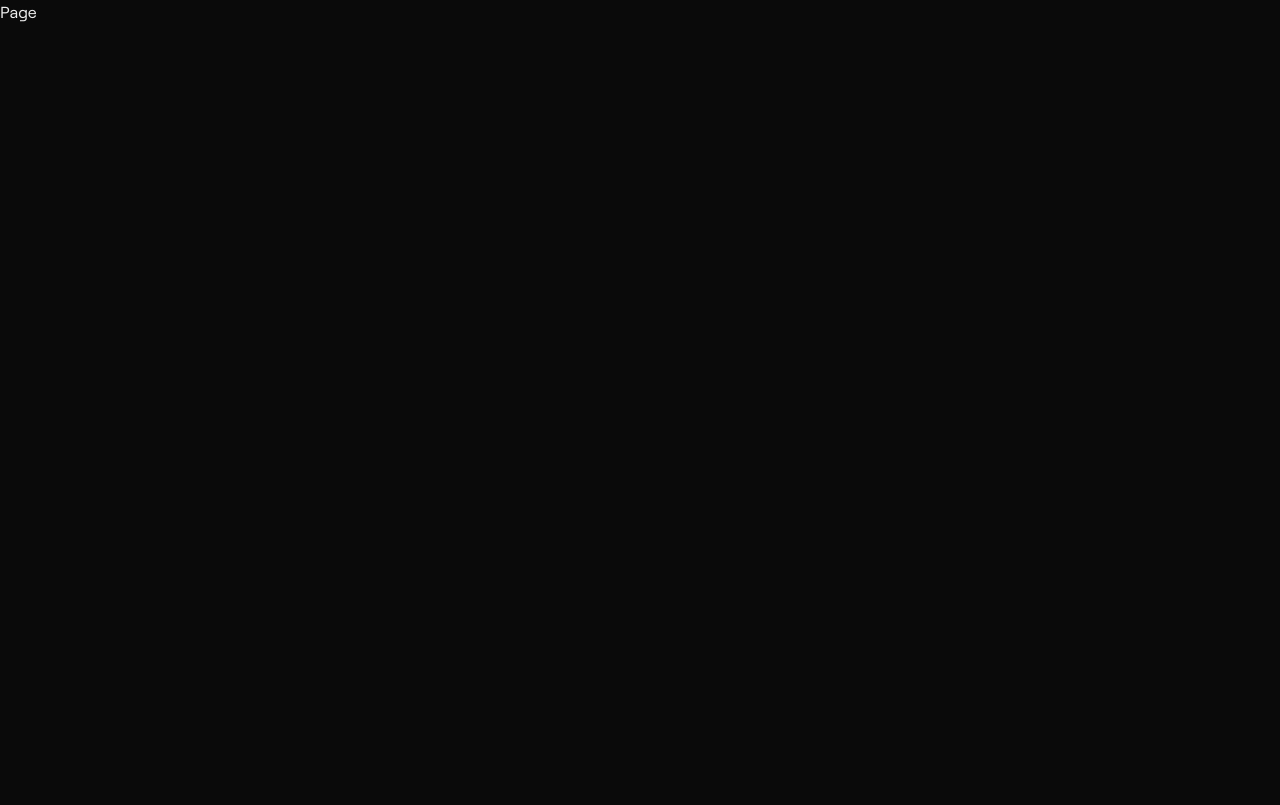
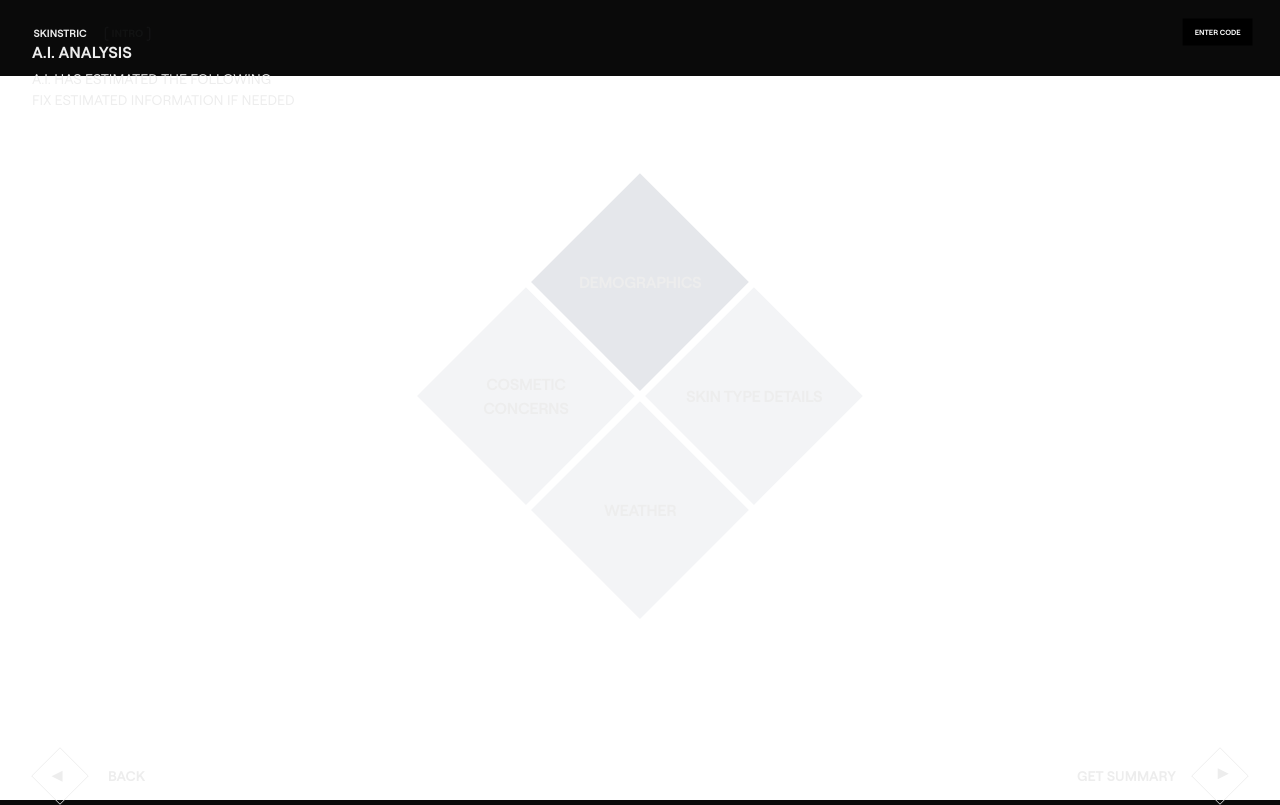
Before and after one commit to Graylen1019/skinstric-intern, a Next.js app: page /select in a window 1280 px wide. Built offline with nearby package versions, Linux system fonts and the light colour scheme.

Commit message:
minor tweaks to responsivness and constincey, add catch block to fetch in phase one. started summary page.

```diff
--- a/src/app/result/page.tsx
+++ b/src/app/result/page.tsx
@@ -39,7 +39,12 @@ const Page = () => {
 
       try {
         responseData = JSON.parse(responseText);
-      } catch {}
+      } catch (err) {
+        console.log(err)
+        throw new Error(
+          `HTTP error! Status: ${response.status}.`
+        );
+      }
 
       if (!response.ok) {
         const errorMessage =
--- a/src/app/select/page.tsx
+++ b/src/app/select/page.tsx
@@ -1,9 +1,199 @@
+"use client";
+
+import { Navbar } from "@/modules/navbar";
+import Image from "next/image";
+import Link from "next/link";
+import { useState } from "react";
+
 const Page = () => {
-    return (
-        <div>
-            Page
+  const [showMedium, setShowMedium] = useState(false);
+  const [showBig, setShowBig] = useState(false);
+  const [showSmall, setShowSmall] = useState(false);
+
+  return (
+    <>
+      <Navbar />
+      <>
+        <div className="absolute top-10 left-8 text-left">
+          <h1 className="text-base font-semibold leading-[-24px ]tracking-tight">
+            A.I. ANALYSIS
+          </h1>
+          <p className="text-sm mt-1 text-muted-foreground uppercase leading-[-24px] space-y-6">
+            A.I. has estimated the following
+            <br />
+            Fix estimated information if needed
+          </p>
         </div>
-     );
-}
+        <div className="h-[80vh] flex flex-col items-center justify-center bg-white">
+          <div className="relative">
+            <div className="absolute inset-0 flex items-center justify-center pointer-events-none">
+              <div
+                aria-label="small-square"
+                className="absolute inset-0 flex items-center justify-center z-0"
+              >
+                <div
+                  className={`absolute transition-all duration-400 w-[400px] h-[400px] ${
+                    showSmall
+                      ? "opacity-100 scale-[1.5]"
+                      : "opacity-0 scale-[1]"
+                  }`}
+                >
+                  <Image
+                    id="small"
+                    loading="lazy"
+                    width={602}
+                    height={602}
+                    alt="small-square"
+                    src={"/Rectangle%202779.png"}
+                    className="filter brightness-0 absolute h-full w-full inset-0 object-contain"
+                  />
+                </div>
+              </div>
+              <div
+                aria-label="medium-square"
+                className="absolute inset-0 flex items-center justify-center z-0"
+              >
+                <div
+                  className={`absolute transition-all duration-400 w-[550px] h-[550px] ${
+                    showMedium
+                      ? "opacity-100 scale-[1.25]"
+                      : "opacity-0 scale-[1]"
+                  }`}
+                >
+                  <Image
+                    id="medium"
+                    alt="medium-square"
+                    loading="lazy"
+                    width={682}
+                    height={682}
+                    src={"/Rectangle%202780.png"}
+                    className="filter brightness-0 absolute h-full w-full inset-0 object-contain"
+                  />
+                </div>
+              </div>
+              <div
+                aria-label="big-square"
+                className="absolute inset-0 flex items-center justify-center z-0"
+              >
+                <div
+                  className={`absolute transition-all duration-400 w-[400px] h-[400px] ${
+                    showBig ? "opacity-100 scale-[2]" : "opacity-0 scale-[1]"
+                  }`}
+                >
+                  <Image
+                    src={"/Rectangle%202778.png"}
+                    alt="large-square"
+                    width={762}
+                    height={762}
+                    loading="lazy"
+                    id="large"
+                    className=" absolute h-full w-full inset-0 object-contain"
+                  />
+                </div>
+              </div>
+            </div>
+            <div className="relative z-10 grid grid-cols-3 grid-rows-3 gap-0">
+              <div
+                aria-label="top"
+                className="flex items-center justify-center col-start-2"
+              >
+                <Link href={"/summary"}>
+                  <button
+                    onMouseEnter={() => setShowSmall(true)}
+                    onMouseLeave={() => setShowSmall(false)}
+                    className="w-[153.88px] h-[153.88px] bg-gray-200 hover:bg-gray-300 transform rotate-45 flex items-center justify-center -m-5 cursor-pointer font-semibold leading-[-24px] tracking-tight uppercase hover:scale-[1.05] transition-transform duration-300"
+                  >
+                    <span className="transform -rotate-45">Demographics</span>
+                  </button>
+                </Link>
+              </div>
+              <div
+                aria-label="left"
+                className="flex items-center justify-center col-start-1 row-start-2"
+              >
+                <button
+                  onMouseEnter={() => setShowMedium(true)}
+                  onMouseLeave={() => setShowMedium(false)}
+                  className="w-[153.88px] h-[153.88px] bg-gray-100 hover:bg-gray-300 transform rotate-45 flex items-center justify-center -m-5 cursor-not-allowed font-semibold leading-[-24px] tracking-tight uppercase"
+                >
+                  <span className="transform -rotate-45">
+                    Cosmetic concerns
+                  </span>
+                </button>
+              </div>
+              <div
+                aria-label="right"
+                className="flex items-center justify-center col-start-3 row-start-2"
+              >
+                <button
+                  onMouseEnter={() => setShowMedium(true)}
+                  onMouseLeave={() => setShowMedium(false)}
+                  className="w-[153.88px] h-[153.88px] bg-gray-100 hover:bg-gray-300 transform rotate-45 flex items-center justify-center -m-5 cursor-not-allowed font-semibold leading-[-24px] tracking-tight uppercase"
+                >
+                  <span className="transform -rotate-45">
+                    skin type details
+                  </span>
+                </button>
+              </div>
+              <div
+                aria-label="bottom"
+                className="flex items-center justify-center col-start-2 row-start-3"
+              >
+                <button
+                  onMouseEnter={() => setShowBig(true)}
+                  onMouseLeave={() => setShowBig(false)}
+                  className="w-[153.88px] h-[153.88px] bg-gray-100 hover:bg-gray-300 transform rotate-45 flex items-center justify-center -m-5 cursor-not-allowed font-semibold leading-[-24px] tracking-tight uppercase"
+                >
+                  <span className="transform -rotate-45">Weather</span>
+                </button>
+              </div>
+            </div>
+          </div>
+        </div>
+        <div className="pt-9 bg-white">
+          <div className="flex justify-between items-center max-w-full mx-auto px-13 md:px-9">
+            {/* Back Button */}
+            <Link href={"/"} className="inset-0">
+              <div>
+                <div className="relative w-12 h-12 flex items-center justify-center border border-solid rotate-45 scale-[1] sm:hidden">
+                  <span className="rotate-[-45deg] text-xs font-semibold sm:hidden">
+                    BACK
+                  </span>
+                </div>
+                <div className="group hidden sm:flex flex-row relative justify-center items-center">
+                  <div className="w-12 h-12 hidden sm:flex justify-center border border-solid rotate-45 scale-[0.85] group-hover:scale-[0.95] ease duration-300" />
+                  <span className="absolute left-[15px] bottom-[13px] scale-[0.9] hidden sm:block group-hover:scale-[0.95] ease duration-300">
+                    ◀
+                  </span>
+                  <span className="text-sm font-semibold hidden sm:block ml-6">
+                    BACK
+                  </span>
+                </div>
+              </div>
+            </Link>
+
+            {/* Proceed Button */}
+            <Link href={"/result"} className="inset-0" key="proceed-link">
+              <div className="group hidden sm:flex flex-row relative justify-center items-center">
+                <span className="text-sm font-semibold hidden sm:block mr-5">
+                  GET SUMMARY
+                </span>
+                <div className="w-12 h-12 hidden sm:flex relative items-center justify-center border border-solid rotate-45 scale-[0.85] group-hover:scale-[0.95] ease duration-300" />
+                <span className="rotate-180 absolute right-[15px] bottom-[13px] scale-[0.9] hidden sm:block group-hover:scale-[0.95] ease duration-300">
+                  ◀
+                </span>
+              </div>
+              <div className="w-12 h-12 flex items-center justify-center border border-solid rotate-45 scale-[1] sm:hidden">
+                <span className="rotate-[-45deg] text-xs font-semibold sm:hidden">
+                  SUM
+                </span>
+              </div>
+            </Link>
+          </div>
+        </div>
+      </>
+    </>
+  );
+};
 
 export default Page;
--- /dev/null
+++ b/src/app/summary/page.tsx
@@ -0,0 +1,11 @@
+const Page = () => {
+    return (
+        <div className="w-full min-w-screen h-full min-h-screen flex justify-center items-center">
+            <h1 className="text-6xl font-bold p-4">
+                Page
+            </h1>
+        </div>
+     );
+}
+
+export default Page;
--- a/src/app/testing/page.tsx
+++ b/src/app/testing/page.tsx
@@ -248,20 +248,30 @@ const Page = () => {
                   transition={{ duration: 1, ease: "easeOut" }}
                   className=""
                 >
-                  <div className="relative w-12 h-12 flex items-center justify-center border border-solid rotate-45 scale-[1] sm:hidden">
-                    <span className="rotate-[-45deg] text-xs font-semibold sm:hidden">
-                     PROCEED
-                    </span>
-                  </div>
-                  <div className="group hidden sm:flex flex-row relative justify-center items-center">
-                    <div className="w-12 h-12 hidden sm:flex justify-center border border-solid rotate-45 scale-[0.85] gorup-hover:scale-[0.95] ease duration-300" />
-                    <span className="absolute left-[15px] bottom-[13px] scale-[0.9] hidden sm:block group-hover:scale-[0.95] ease duration-300 rotate-180">
-                      ◀
-                    </span>
-                    <span className="text-xl font-semibold hidden sm:block ml-6">
-                      PROCEED
-                    </span>
-                  </div>
+                  <Link href={"/result"} className="inset-0" key="proceed-link">
+                    {/* For larger devices (sm and up) */}
+                    <div className="group hidden sm:flex flex-row relative justify-center items-center">
+                      {/* PROCEED text - on the left with a right margin */}
+                      <span className="text-xl font-semibold hidden sm:block mr-6">
+                        PROCEED
+                      </span>
+                      {/* Bordered div (the square) - now relative and contains the arrow */}
+                      <div className="w-12 h-12 hidden sm:flex relative items-center justify-center border border-solid rotate-45 scale-[0.85] group-hover:scale-[0.95] ease duration-300">
+                        {/* Arrow span - moved inside the square and centered */}
+                        <span className="absolute inset-0 flex items-center justify-center transform -rotate-45 text-black">
+                          <span className="transform rotate-180 scale-[0.9] group-hover:scale-[0.95] ease duration-300">
+                            ◀
+                          </span>
+                        </span>
+                      </div>
+                    </div>
+                    {/* For small devices (hidden on sm and up) - remains unchanged */}
+                    <div className="relative w-12 h-12 flex items-center justify-center border border-solid rotate-45 scale-[1] sm:hidden">
+                      <span className="rotate-[-45deg] text-xs font-semibold sm:hidden">
+                        PROCEED
+                      </span>
+                    </div>
+                  </Link>
                 </motion.div>
               </Link>
             )}
```
